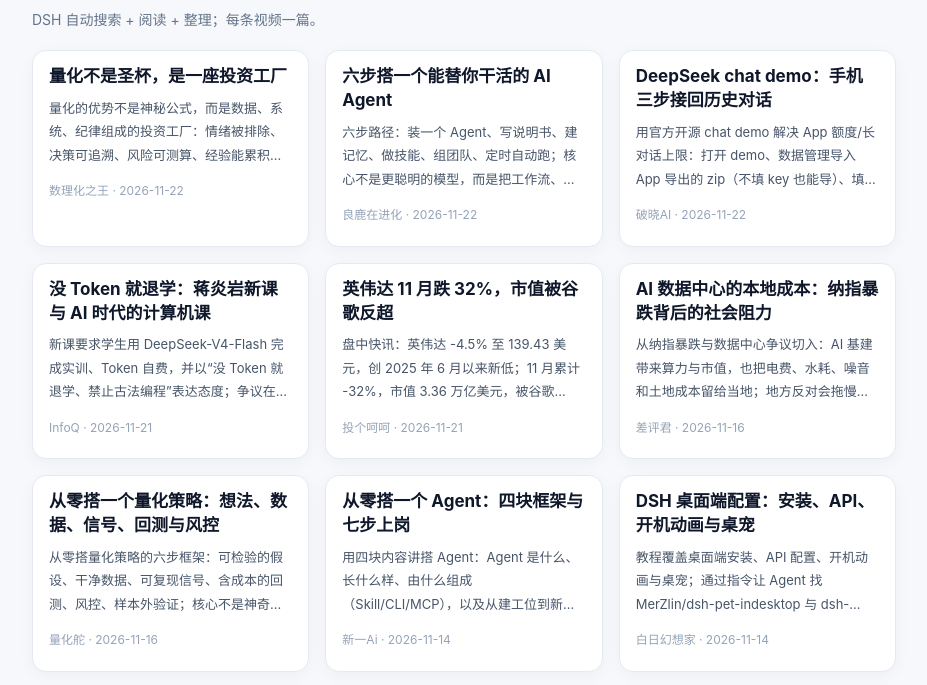
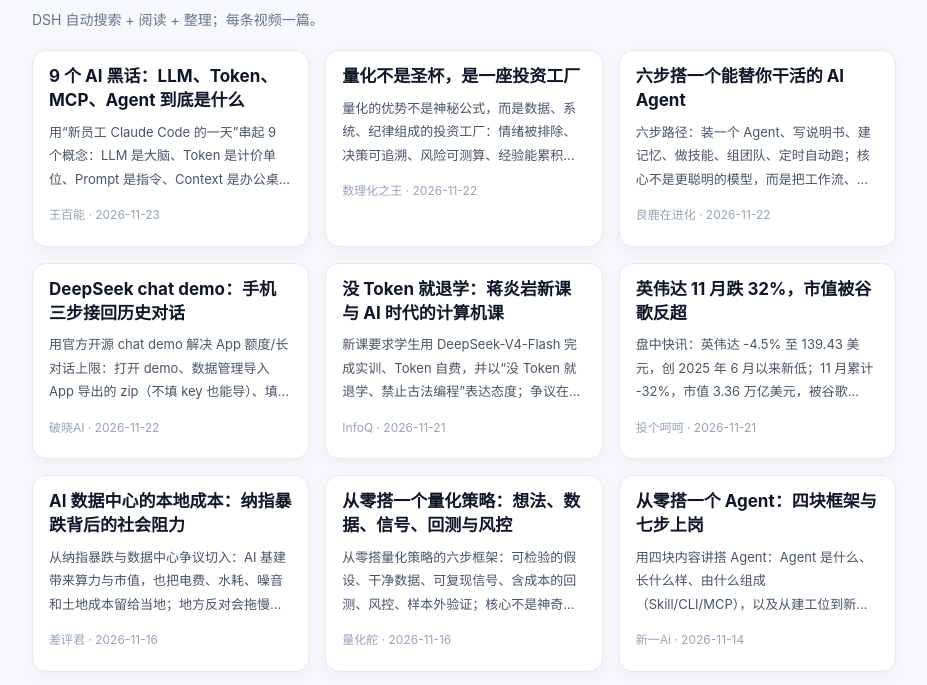
Before and after one commit to Pingpongdragon/douyin-notes-blog, a plain HTML site: page index.html in a window 1280 px wide. Shown: the part 78-763 px from the top of the page, without its empty margins (176-1103 px from the left). Drawn offline with Linux system fonts and the light colour scheme.

Commit message:
Douyin blog: index.html

```diff
--- a/index.html
+++ b/index.html
@@ -22,6 +22,11 @@ a{color:#2563eb;text-decoration:none}a:hover{text-decoration:underline}
 .empty{padding:40px 0;color:#64748b;text-align:center}
 @media(max-width:640px){.wrap{padding:20px 12px 50px}article{padding:22px 18px}h1{font-size:24px}}
 </style></head><body><div class="wrap"><h1>抖音笔记</h1><p class="meta">DSH 自动搜索 + 阅读 + 整理；每条视频一篇。</p><div class="grid">
+<a class="card" href="posts/7702665768663525541.html">
+
+  <div class="pad"><h2>9 个 AI 黑话：LLM、Token、MCP、Agent 到底是什么</h2><p>用“新员工 Claude Code 的一天”串起 9 个概念：LLM 是大脑、Token 是计价单位、Prompt 是指令、Context 是办公桌、API 是接口、MCP 是统一插口、Agent 是干活的员工、Skill 是岗位手册、Workflow 是流水线；贵模型做决策，便宜模型做执行。</p><small>王百能 · 2026-11-23</small></div>
+</a>
+
 <a class="card" href="posts/7636369021881382287.html">
 
   <div class="pad"><h2>量化不是圣杯，是一座投资工厂</h2><p>量化的优势不是神秘公式，而是数据、系统、纪律组成的投资工厂：情绪被排除、决策可追溯、风险可测算、经验能累积，把投资变成有统计优势、可持续迭代的工程问题。</p><small>数理化之王 · 2026-11-22</small></div>
```
